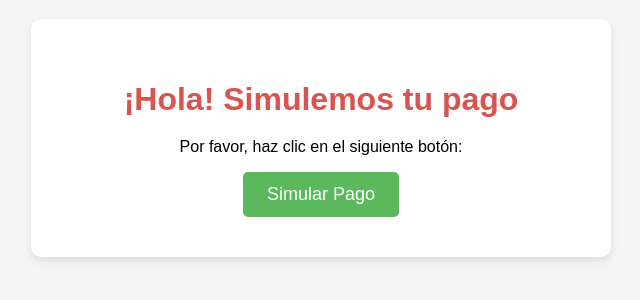
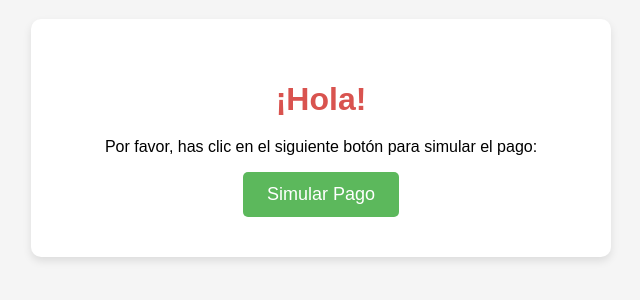
Before and after one commit to JuanJoCuccia/PagoFidel, a plain HTML site: page index.html in a window 1280 px wide. Shown: the part 262-562 px from the top of the page, without its empty margins (319-959 px from the left). Drawn offline with Linux system fonts and the light colour scheme.

Commit message:
Add files via upload

```diff
--- a/index.html
+++ b/index.html
@@ -50,8 +50,8 @@
 </head>
 <body>
     <div class="container">
-        <h1>¡Hola! Simulemos tu pago</h1>
-        <p>Por favor, haz clic en el siguiente botón:</p>
+        <h1>¡Hola!</h1>
+        <p>Por favor, has clic en el siguiente botón para simular el pago:</p>
         <button class="btn" onclick="simularPago()">Simular Pago</button>
         <div id="thankYou">Muchas Gracias</div>
     </div>
```
